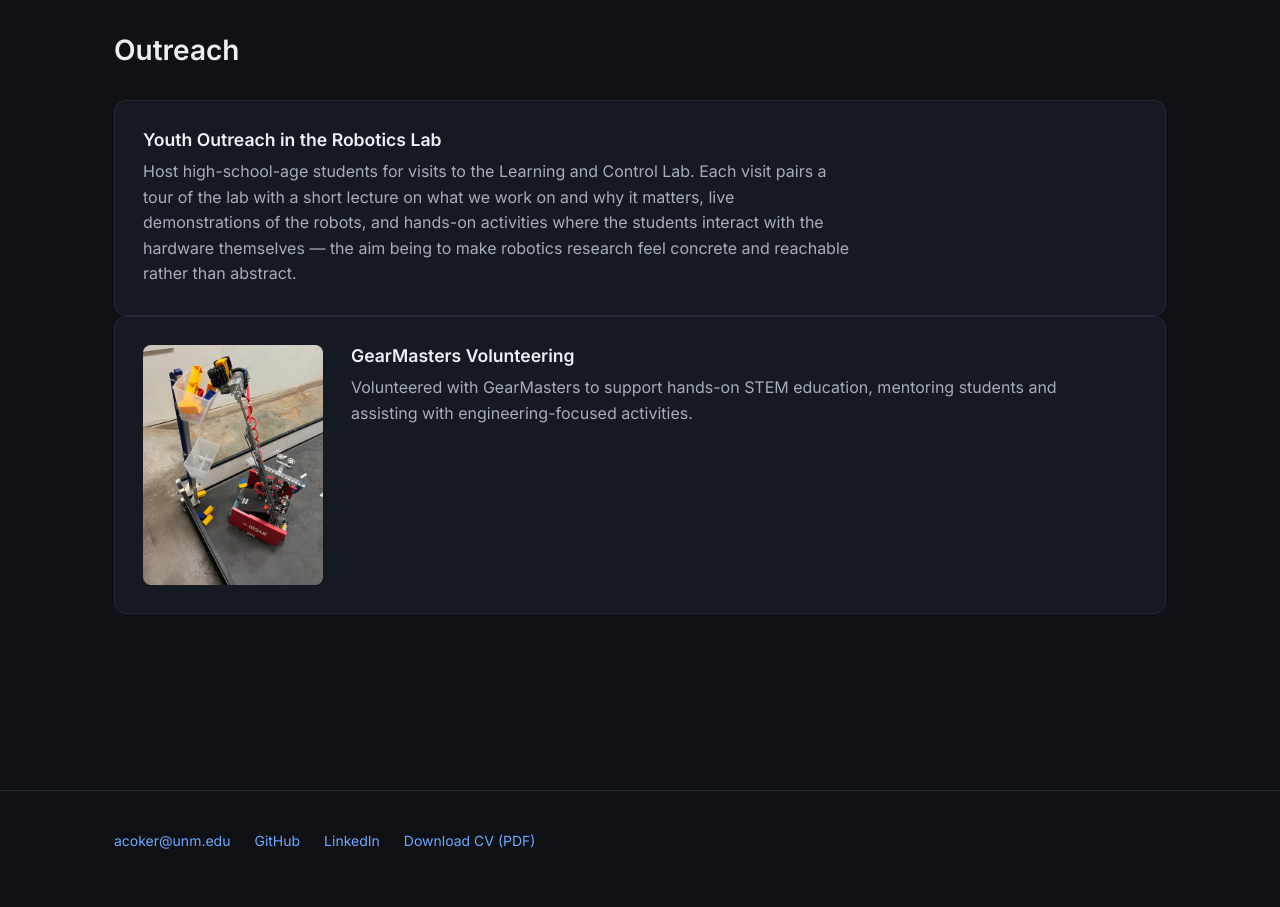
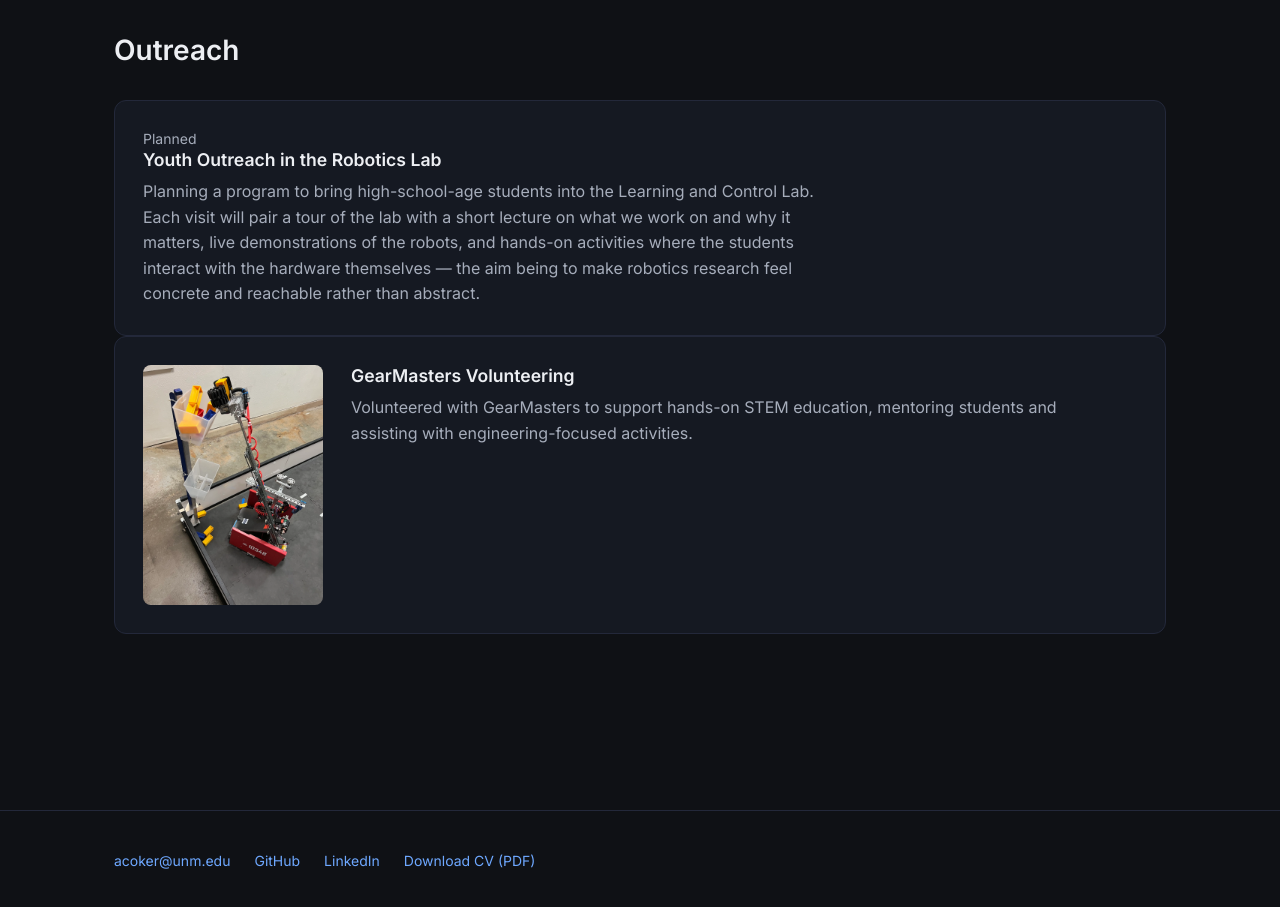
Before and after one commit to alexkcoker/alexkcoker.github.io, a Next.js app: page / in a window 1280 px wide. Shown: the part 9080-9987 px from the top of the page. Built offline with nearby package versions, Linux system fonts and the light colour scheme.

Commit message:
Mark the youth outreach entry as planned, not already running
The first visit has not happened yet, so the present-tense wording
overstated it. Adds a "Planned" stamp above the title and moves the
description to the future tense.

```diff
--- a/src/data/content.ts
+++ b/src/data/content.ts
@@ -473,9 +473,13 @@ export const sections: Section[] = [
     cards: [
       {
         title: 'Youth Outreach in the Robotics Lab',
-        // TODO(alex): add a photo from one of the visits — this card is
-        // text-only until then (see the `media` field on the card below).
-        body: 'Host high-school-age students for visits to the Learning and Control Lab. Each visit pairs a tour of the lab with a short lecture on what we work on and why it matters, live demonstrations of the robots, and hands-on activities where the students interact with the hardware themselves — the aim being to make robotics research feel concrete and reachable rather than abstract.',
+        // Not yet run — the "Planned" stamp and the future tense below keep it
+        // from reading as something already happening.
+        // TODO(alex): once the first visit happens, switch this to present
+        // tense, give it a real date, and add a photo (see the `media` field
+        // on the card below).
+        dateRange: 'Planned',
+        body: 'Planning a program to bring high-school-age students into the Learning and Control Lab. Each visit will pair a tour of the lab with a short lecture on what we work on and why it matters, live demonstrations of the robots, and hands-on activities where the students interact with the hardware themselves — the aim being to make robotics research feel concrete and reachable rather than abstract.',
       },
       {
         title: 'GearMasters Volunteering',
```
